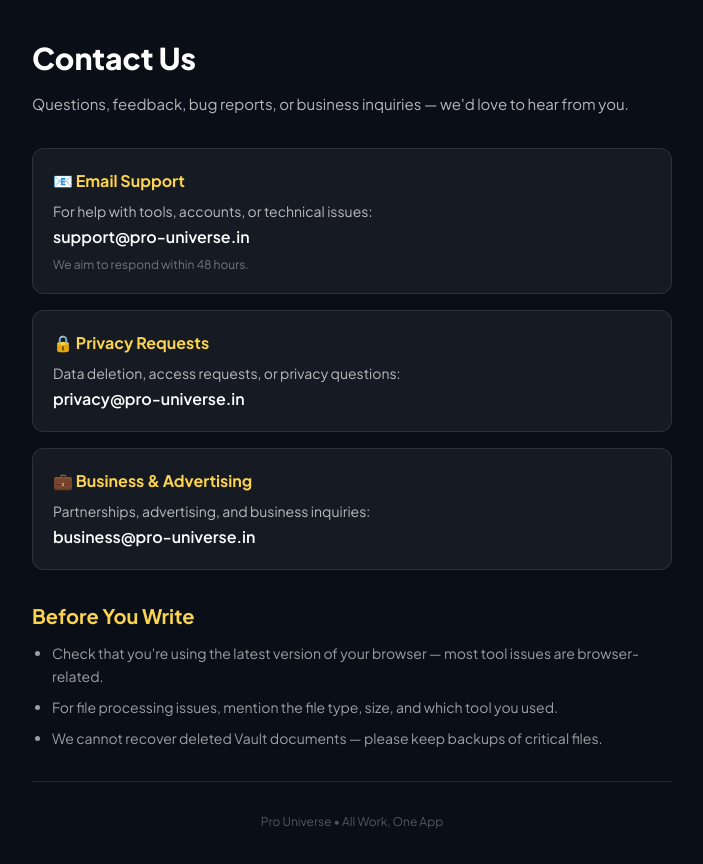
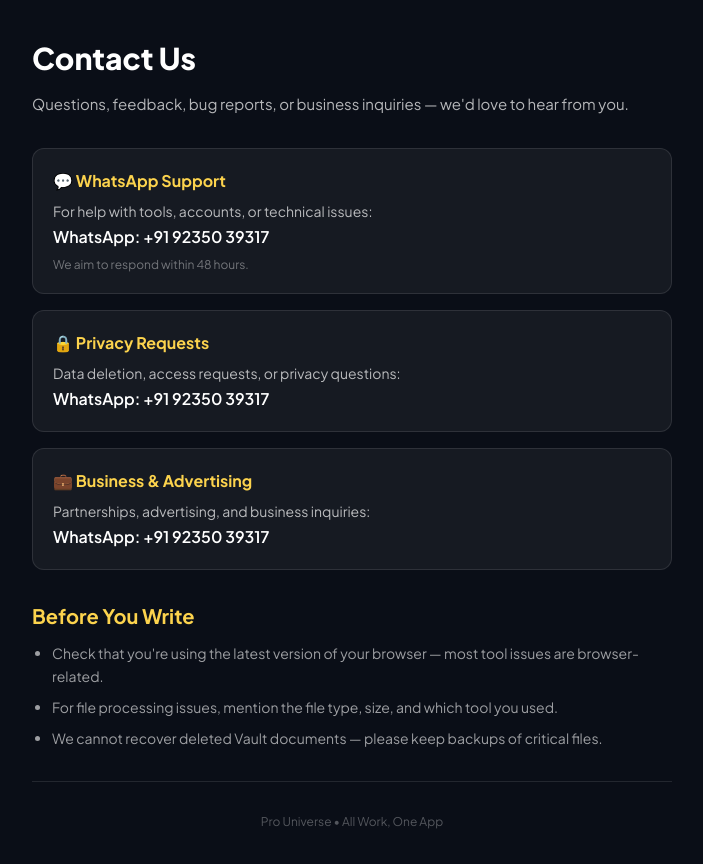
Before and after one commit to ravipratap7081-create/Rps-world-website, a Next.js app: page /contact in a window 1280 px wide. Shown: the top 864 px of the page, without its empty margins (288-991 px from the left). Built offline with nearby package versions, Linux system fonts and the light colour scheme; no server answers.

Commit message:
Remove dead pro-universe.in support emails (NXDOMAIN) - WhatsApp-only contact (ChatGPT fix-all audit, 21 Oct 2026)

```diff
--- a/app/contact/page.js
+++ b/app/contact/page.js
@@ -15,11 +15,11 @@ export default function Contact() {
 
         <div className="grid gap-4 mb-8">
           <div className="bg-white/5 border border-white/10 rounded-xl p-5">
-            <h2 className="font-bold text-amber-300 mb-2">📧 Email Support</h2>
+            <h2 className="font-bold text-amber-300 mb-2">💬 WhatsApp Support</h2>
             <p className="text-white/70 text-sm mb-1">
               For help with tools, accounts, or technical issues:
             </p>
-            <p className="text-white font-semibold">support@pro-universe.in</p>
+            <p className="text-white font-semibold">WhatsApp: +91 92350 39317</p>
             <p className="text-white/40 text-xs mt-2">We aim to respond within 48 hours.</p>
           </div>
 
@@ -28,7 +28,7 @@ export default function Contact() {
             <p className="text-white/70 text-sm mb-1">
               Data deletion, access requests, or privacy questions:
             </p>
-            <p className="text-white font-semibold">privacy@pro-universe.in</p>
+            <p className="text-white font-semibold">WhatsApp: +91 92350 39317</p>
           </div>
 
           <div className="bg-white/5 border border-white/10 rounded-xl p-5">
@@ -36,7 +36,7 @@ export default function Contact() {
             <p className="text-white/70 text-sm mb-1">
               Partnerships, advertising, and business inquiries:
             </p>
-            <p className="text-white font-semibold">business@pro-universe.in</p>
+            <p className="text-white font-semibold">WhatsApp: +91 92350 39317</p>
           </div>
         </div>
 
--- a/app/diwali-business-kit/page.js
+++ b/app/diwali-business-kit/page.js
@@ -249,7 +249,7 @@ export default function DiwaliBusinessKitPage() {
             Bas humein batayein — hum download link dobara bhej denge ya refund kar denge.
           </p>
           <p className="text-white/70 text-[13px] leading-relaxed mb-3">
-            Support: WhatsApp par message karein ya email likhein — hum 24 ghante ke andar jawab denge.
+            Support: WhatsApp par message karein — download ya refund me madad milegi (24 ghante ke andar jawab ka prayas).
           </p>
           <div className="flex flex-wrap gap-2">
             <a
@@ -259,12 +259,6 @@ export default function DiwaliBusinessKitPage() {
               className="text-[13px] font-bold text-white bg-white/10 border border-white/15 rounded-full px-4 py-2"
             >
               💬 WhatsApp Support
-            </a>
-            <a
-              href="mailto:support@pro-universe.in?subject=Diwali%20Business%20Kit%20—%20Support"
-              className="text-[13px] font-bold text-white bg-white/10 border border-white/15 rounded-full px-4 py-2"
-            >
-              ✉️ support@pro-universe.in
             </a>
             <a href="/refund-policy" className="text-[13px] font-bold text-gold underline px-2 py-2">
               Poori Refund Policy →
--- a/app/refund-policy/page.js
+++ b/app/refund-policy/page.js
@@ -39,8 +39,7 @@ export default function RefundPolicy() {
           WhatsApp: <a className="text-white font-semibold underline" href="https://wa.me/919235039317">+91 92350 39317</a>
         </p>
         <p className="text-white/70 text-[15px] leading-relaxed mb-8">
-          Email: <a className="text-white font-semibold underline" href="mailto:support@pro-universe.in">support@pro-universe.in</a>
-          <span className="text-white/40 text-sm"> (24 ghante ke andar jawab ka prayas)</span>
+          Email support abhi uplabdh nahi hai — kripya WhatsApp par sampark karein (upar diya gaya number).
         </p>
 
         <p className="text-white/40 text-sm">
```
Also changed, not shown: public/privacy.md (+2 -2 lines), public/refund-policy.md (+2 -2 lines), public/terms.md (+1 -1 lines).
